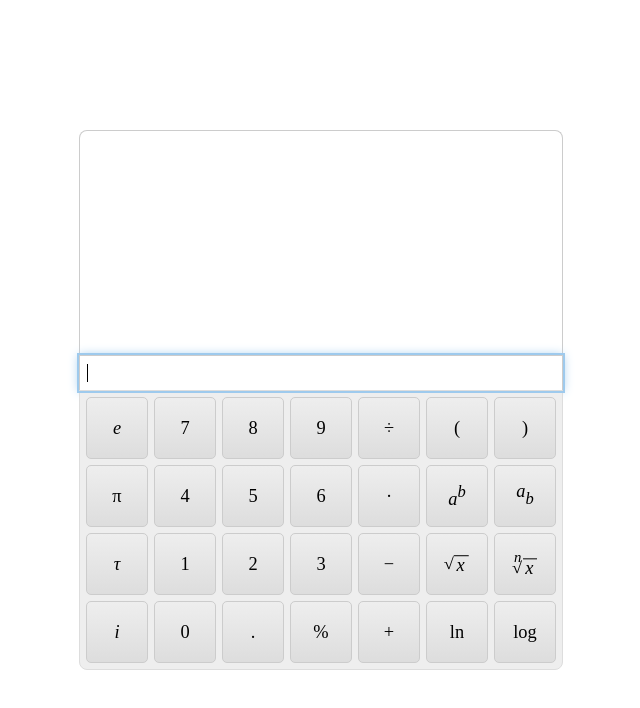
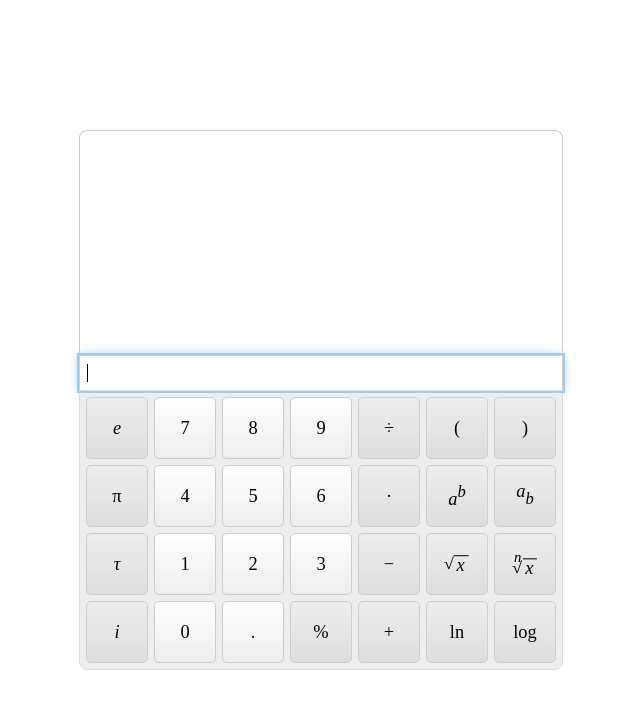
Before and after one commit to zach-zajack/calculator, an Electron app: page app/index.html in a window 800 px wide. Shown: the whole page, without its empty margins (79-719 px from the left). Drawn offline with nearby package versions, Linux system fonts and the light colour scheme; a web font is replaced by a local one.

Commit message:
add colored buttons

```diff
--- a/app/index.css
+++ b/app/index.css
@@ -60,6 +60,10 @@
   cursor: pointer;
 }
 
+.btn.number {
+  background: linear-gradient(#fff, #eee);
+}
+
 .btn:hover {
   background: #ccc;
 }
--- a/app/index.html
+++ b/app/index.html
@@ -18,13 +18,13 @@
     <div class="btn" data-op="e">
       <span class="btn-text" data-latex="e"></span>
     </div>
-    <div class="btn" data-op="7">
+    <div class="btn number" data-op="7">
       <span class="btn-text" data-latex="7"></span>
     </div>
-    <div class="btn" data-op="8">
+    <div class="btn number" data-op="8">
       <span class="btn-text" data-latex="8"></span>
     </div>
-    <div class="btn" data-op="9">
+    <div class="btn number" data-op="9">
       <span class="btn-text" data-latex="9"></span>
     </div>
 
@@ -41,13 +41,13 @@
     <div class="btn" data-op="pi">
       <span class="btn-text" data-latex="\pi"></span>
     </div>
-    <div class="btn" data-op="4">
+    <div class="btn number" data-op="4">
       <span class="btn-text" data-latex="4"></span>
     </div>
-    <div class="btn" data-op="5">
+    <div class="btn number" data-op="5">
       <span class="btn-text" data-latex="5"></span>
     </div>
-    <div class="btn" data-op="6">
+    <div class="btn number" data-op="6">
       <span class="btn-text" data-latex="6"></span>
     </div>
 
@@ -64,13 +64,13 @@
     <div class="btn" data-op="tau">
       <span class="btn-text" data-latex="\tau"></span>
     </div>
-    <div class="btn" data-op="1">
+    <div class="btn number" data-op="1">
       <span class="btn-text" data-latex="1"></span>
     </div>
-    <div class="btn" data-op="2">
+    <div class="btn number" data-op="2">
       <span class="btn-text" data-latex="2"></span>
     </div>
-    <div class="btn" data-op="3">
+    <div class="btn number" data-op="3">
       <span class="btn-text" data-latex="3"></span>
     </div>
 
@@ -87,10 +87,10 @@
     <div class="btn" data-op="i">
       <span class="btn-text" data-latex="i"></span>
     </div>
-    <div class="btn" data-op="0">
+    <div class="btn number" data-op="0">
       <span class="btn-text" data-latex="0"></span>
     </div>
-    <div class="btn" data-op=".">
+    <div class="btn number" data-op=".">
       <span class="btn-text" data-latex="."></span>
     </div>
     <div class="btn" data-op="%">
```
